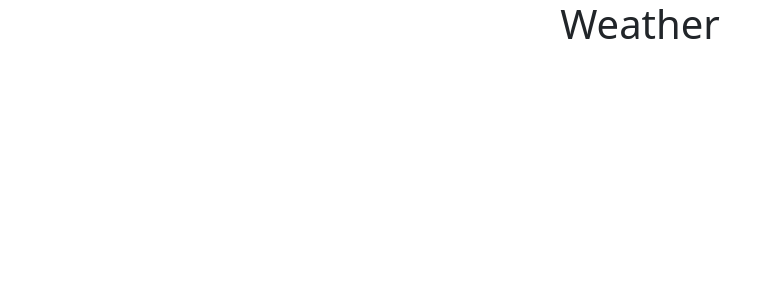
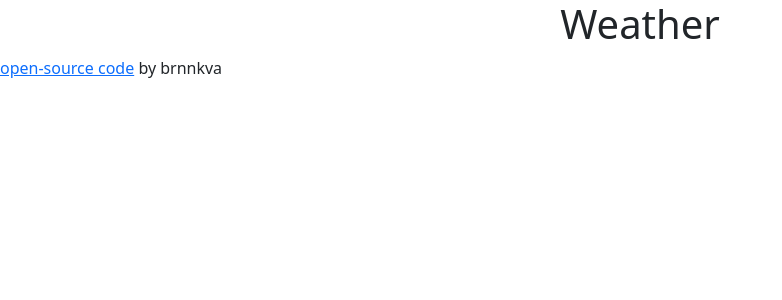
Before and after one commit to brnnkva/weather-app-react, a React (Create React App) app: page / in a window 1280 px wide. Shown: the top 300 px of the page, without its empty margins (0-782 px from the left). Built offline with nearby package versions, Linux system fonts and the light colour scheme.

Commit message:
added footer with github url

```diff
--- a/src/App.js
+++ b/src/App.js
@@ -6,6 +6,14 @@
   return (
     <div className="App">
       <Weather />
+       <footer>
+         <p>
+            <a href="https://github.com/brnnkva/weather-app-react" target="_blank" rel="noreferrer">
+              open-source code
+           </a>{" "}
+            by brnnkva
+         </p>
+       </footer>
     </div>
   );
 }
```
